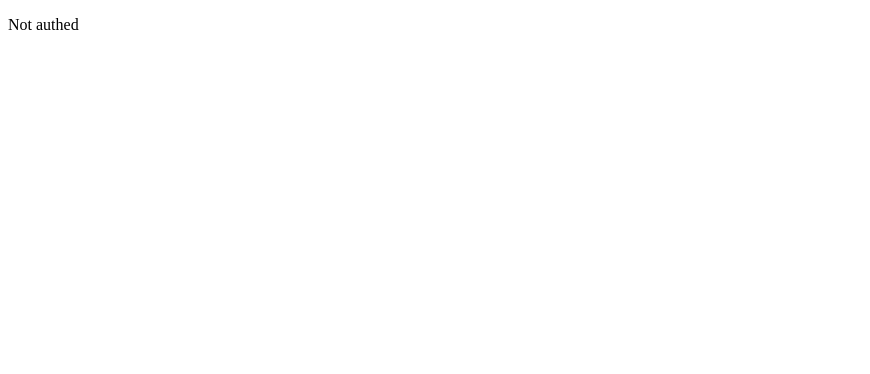
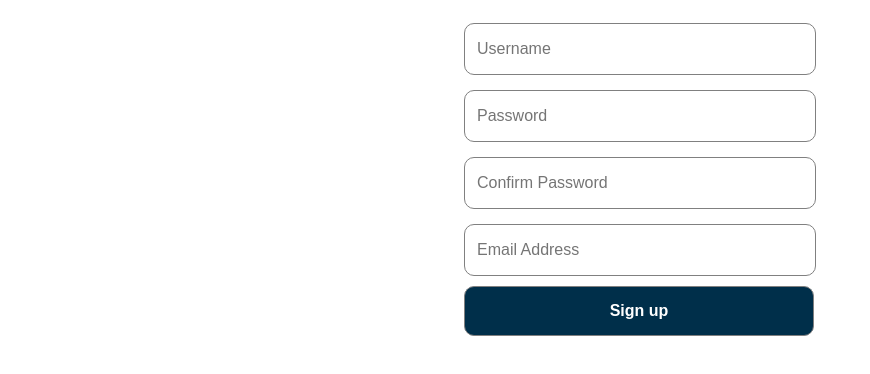
Before and after one commit to narrwep27/full_stack_PERN_anchr, a React (Create React App) app in the folder client/: page / in a window 1280 px wide. Shown: the top 374 px of the page, without its empty margins (0-870 px from the left). Built offline with nearby package versions, Linux system fonts and the light colour scheme; the HTML template or start-up script is replaced by a standard one.

Commit message:
Index.js file was missing, restored error. Ternary option changing landing page

```diff
--- a/client/package.json
+++ b/client/package.json
@@ -11,7 +11,7 @@
     "react-dom": "^17.0.2",
     "react-router": "^5.2.1",
     "react-router-dom": "^5.3.0",
-    "react-scripts": "5.0.0",
+    "react-scripts": "^5.0.0",
     "web-vitals": "^2.1.3"
   },
   "scripts": {
--- a/client/src/App.js
+++ b/client/src/App.js
@@ -12,7 +12,7 @@ export default function App () {
 
 	return (
 		<div className='App'>
-			{userAuth ? <p>authed</p> : <p>Not authed</p>}
+			{userAuth ? <p>authed</p> : <SignUp />}
 			<Nav />
 			<main>
 				<Route exact path="/home" component={UserHome} />
--- /dev/null
+++ b/client/src/index.js
@@ -0,0 +1,13 @@
+import React from 'react';
+import ReactDOM from 'react-dom';
+import App from './App';
+import { BrowserRouter } from 'react-router-dom';
+
+ReactDOM.render(
+  <React.StrictMode>
+    <BrowserRouter>
+      <App />
+    </BrowserRouter >
+  </React.StrictMode >,
+  document.getElementById('root')
+);
```
Also changed, not shown: 1 other file (tests, documents, lock files or other folders).
